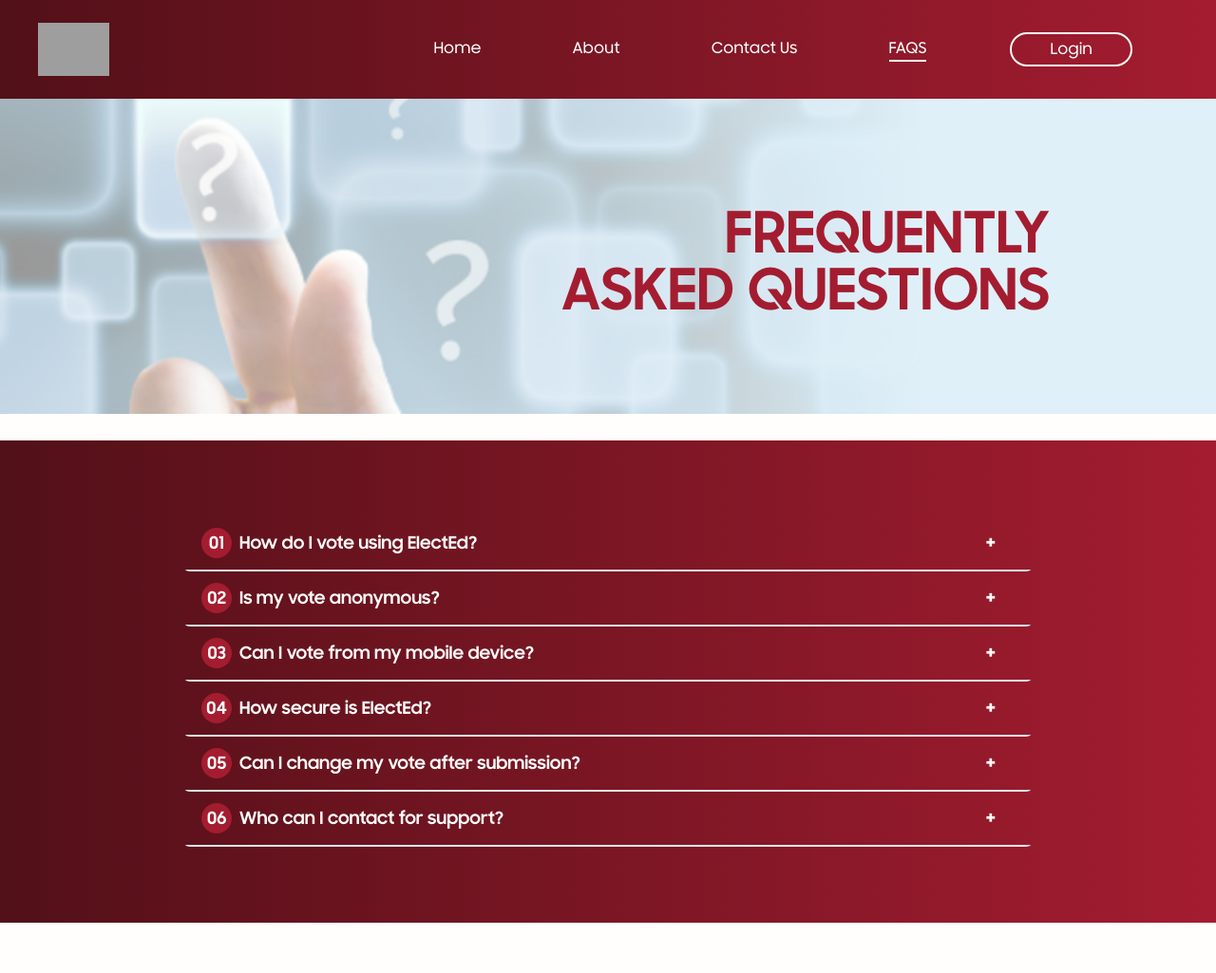
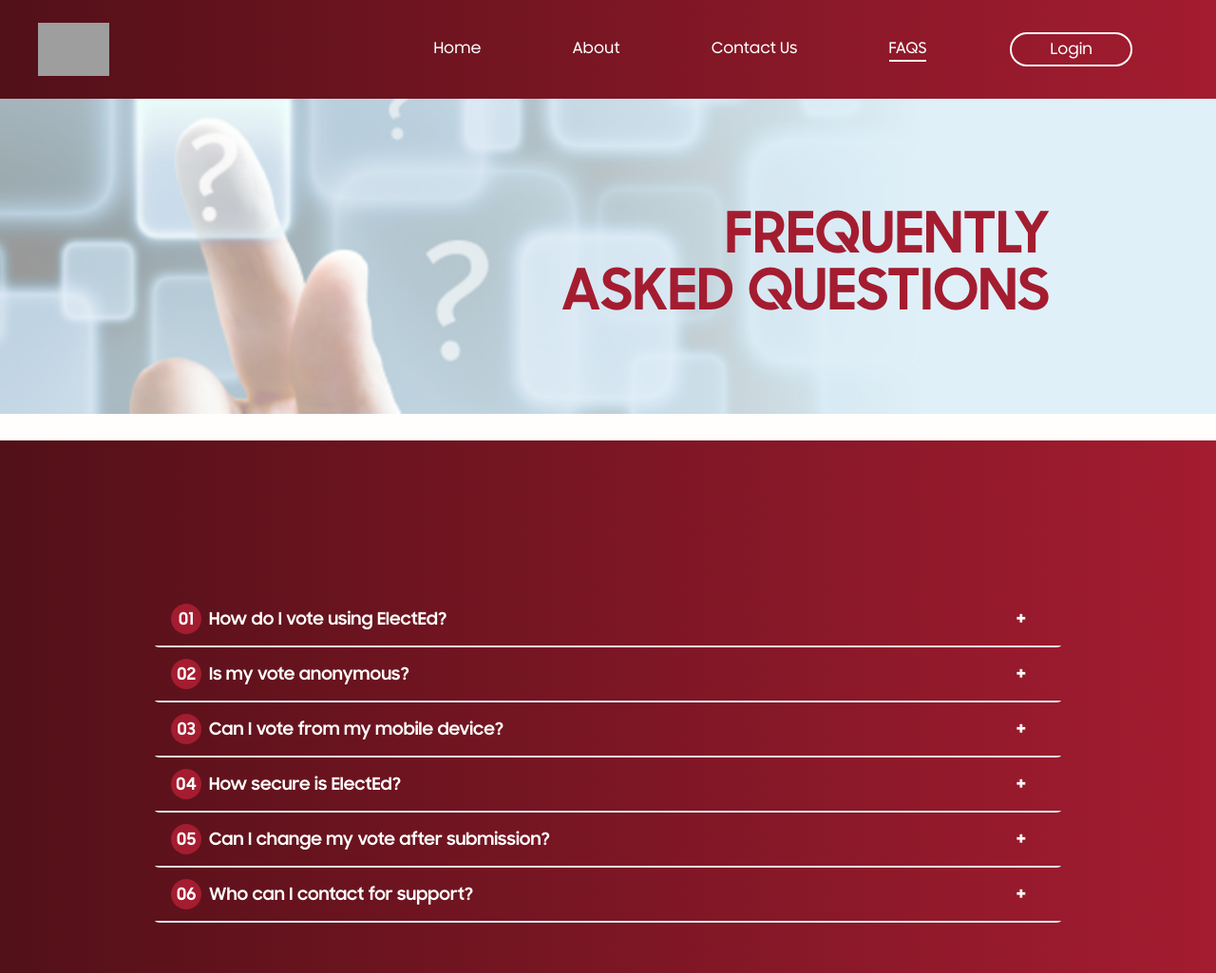
Before and after one commit to nezuuuuuuu/ElectEd, a Django app: page /faqs/ in a window 1280 px wide. Shown: the top 1025 px of the page at 95% size. Run offline with Django 5.2, Linux system fonts and the light colour scheme; some libraries are stand-ins or nearby versions; grey boxes are pictures that could not be loaded.

Commit message:
fixed padding in FAQS accordion

```diff
--- a/landing_page/templates/landingpage/faqs.html
+++ b/landing_page/templates/landingpage/faqs.html
@@ -20,7 +20,7 @@
         </div>
 
 
-            <div class="p-20 flex flex-col relative justify-center items-center bg-gradient-to-r from-dmaroon to-maroon text-white2">
+            <div class="p-10 pt-40 pb-40 flex flex-col relative justify-center items-center bg-gradient-to-r from-dmaroon to-maroon text-white2">
                  <!-- QUESTION 1 -->
                 <div class="w-[80%] rounded-lg overflow-hidden">
                     <!-- Accordion Header -->
```
